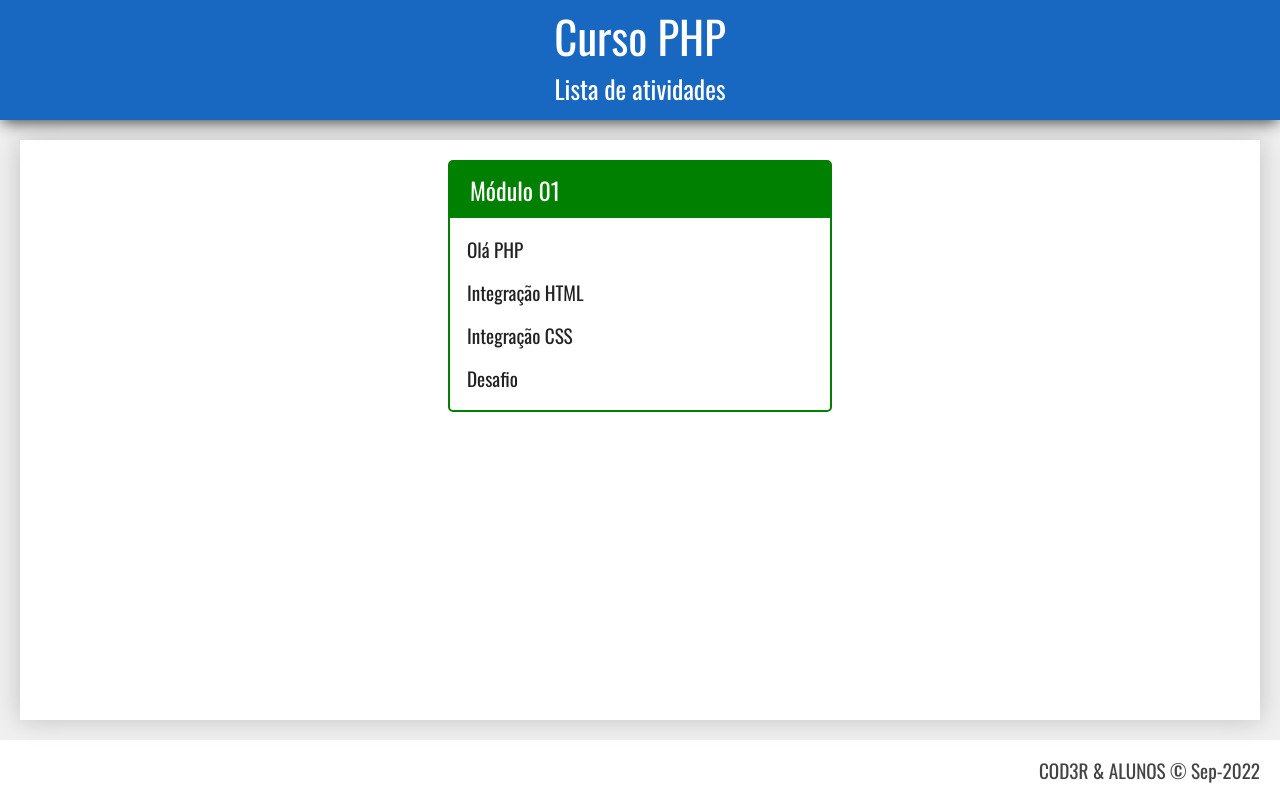
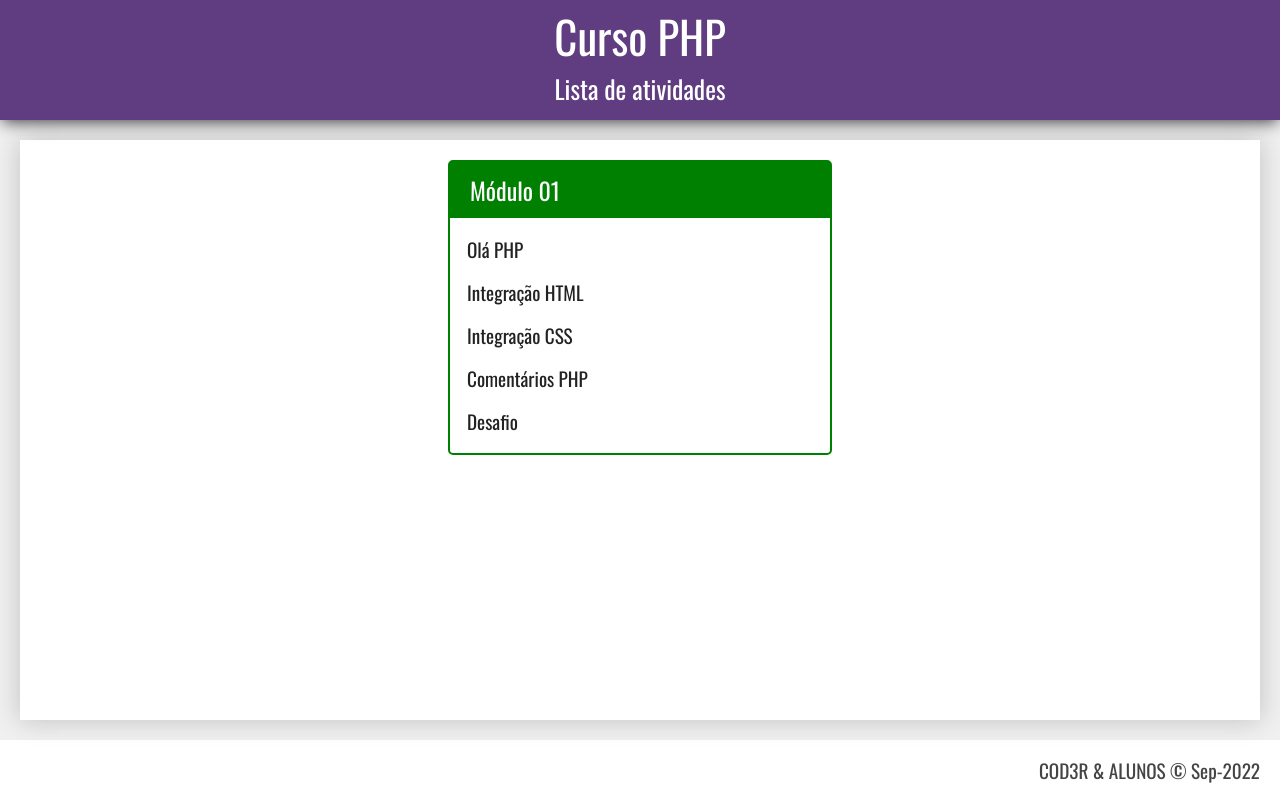
Before and after one commit to Tiago-Egas/Curso-PHP-Completo---COD3R, a PHP site: page / in a window 1280 px wide. Run offline with PHP 8.4, Linux system fonts and the light colour scheme.

Commit message:
Fixes and new exercices

```diff
--- a/1.basico/css.php
+++ b/1.basico/css.php
@@ -1,4 +1,4 @@
-<div class="titulo">Integração CSS</div>
+<div center class="titulo">Integração CSS</div>
 
 <h1 center>
     <?php
@@ -9,7 +9,7 @@
     ?>
 </h1>
 
-<?= "<div center azul>Outra forma de me 'expressar'!<div>" ?>
+<?= "<div center azul>Outra forma de me 'expressar'!</div>" ?>
 
 <br>
 <div center>
@@ -29,7 +29,9 @@
 
     [center] {
         display: flex;
+        flex-direction: column 15px;
         justify-content: center;
+        text-align: center;
     }
 
     [azul] {
--- a/1.basico/html.php
+++ b/1.basico/html.php
@@ -9,7 +9,7 @@
     ?>
 </h1>
 
-<?= "<div>Outra forma de me 'expressar'!<div>" ?>
+<?= "<div center>Outra forma de me 'expressar'!<div>" ?>
 
 <br>
 <div><button><?= "Legal" ?></button></div>
--- a/assets/style.css
+++ b/assets/style.css
@@ -17,7 +17,7 @@ body {
 
 .cabecalho {
     grid-area: cabecalho;
-    background-color: #1867c0;
+    background-color: #603d81;
     color: white;
     display: flex;
     flex-direction: column;
--- a/index.php
+++ b/index.php
@@ -23,148 +23,23 @@
                 <div class="modulo verde">
                     <h3>Módulo 01</h3>
                     <ul>
-                        <li><a href="exercicio.php?dir=1.basico&file=ola">Olá PHP</a></li>
-                        <li><a href="exercicio.php?dir=1.basico&file=html">Integração HTML</a></li>
-                        <li><a href="exercicio.php?dir=1.basico&file=css">Integração CSS</a></li>
-                        <li><a href="exercicio.php?dir=1.basico&file=css">Desafio</a></li>
+                        <li>
+                            <a href="exercicio.php?dir=1.basico&file=ola">Olá PHP</a>
+                        </li>
+                        <li>
+                            <a href="exercicio.php?dir=1.basico&file=html">Integração HTML</a>
+                        </li>
+                        <li>
+                            <a href="exercicio.php?dir=1.basico&file=css">Integração CSS</a>
+                        </li>
+                        <li>
+                            <a href="exercicio.php?dir=1.basico&file=comentarios">Comentários PHP</a>
+                        </li>
+                        <li>
+                            <a href="exercicio.php?dir=1.basico&file=desafio">Desafio</a>
+                        </li>
                     </ul>
                 </div>
-                <!-- <div class="modulo vermelho">
-                    <h3>Módulo 02</h3>
-                    <ul>
-                        <li><a href="#">Exercício A</a></li>
-                        <li><a href="#">Exercício B</a></li>
-                        <li><a href="#">Exercício C</a></li>
-                    </ul>
-                </div> -->
-                <!-- <div class="modulo azul">
-                    <h3>Módulo 03</h3>
-                    <ul>
-                        <li><a href="#">Exercício A</a></li>
-                        <li><a href="#">Exercício B</a></li>
-                        <li><a href="#">Exercício C</a></li>
-                    </ul>
-                </div> -->
-                <!-- <div class="modulo roxo">
-                    <h3>Módulo 04</h3>
-                    <ul>
-                        <li><a href="#">Exercício A</a></li>
-                        <li><a href="#">Exercício B</a></li>
-                        <li><a href="#">Exercício C</a></li>
-                    </ul>
-                </div> -->
-                <!-- <div class="modulo laranja">
-                    <h3>Módulo 05</h3>
-                    <ul>
-                        <li><a href="#">Exercício A</a></li>
-                        <li><a href="#">Exercício B</a></li>
-                        <li><a href="#">Exercício C</a></li>
-                    </ul>
-                </div> -->
-                <!-- <div class="modulo verde-escuro">
-                    <h3>Módulo 06</h3>
-                    <ul>
-                        <li><a href="#">Exercício A</a></li>
-                        <li><a href="#">Exercício B</a></li>
-                        <li><a href="#">Exercício C</a></li>
-                    </ul>
-                </div> -->
-                <!-- <div class="modulo vermelho-escuro">
-                    <h3>Módulo 07</h3>
-                    <ul>
-                        <li><a href="#">Exercício A</a></li>
-                        <li><a href="#">Exercício B</a></li>
-                        <li><a href="#">Exercício C</a></li>
-                    </ul>
-                </div> -->
-                <!-- <div class="modulo azul-escuro">
-                    <h3>Módulo 08</h3>
-                    <ul>
-                        <li><a href="#">Exercício A</a></li>
-                        <li><a href="#">Exercício B</a></li>
-                        <li><a href="#">Exercício C</a></li>
-                    </ul>
-                </div> -->
-                <!-- <div class="modulo roxo-escuro">
-                    <h3>Módulo 09</h3>
-                    <ul>
-                        <li><a href="#">Exercício A</a></li>
-                        <li><a href="#">Exercício B</a></li>
-                        <li><a href="#">Exercício C</a></li>
-                    </ul>
-                </div> -->
-                <!-- <div class="modulo">
-                    <h3>Módulo 10</h3>
-                    <ul>
-                        <li><a href="#">Exercício A</a></li>
-                        <li><a href="#">Exercício B</a></li>
-                        <li><a href="#">Exercício C</a></li>
-                    </ul>
-                </div>
-                <div class="modulo">
-                    <h3>Módulo 11</h3>
-                    <ul>
-                        <li><a href="#">Exercício A</a></li>
-                        <li><a href="#">Exercício B</a></li>
-                        <li><a href="#">Exercício C</a></li>
-                    </ul>
-                </div>
-                <div class="modulo">
-                    <h3>Módulo 12</h3>
-                    <ul>
-                        <li><a href="#">Exercício A</a></li>
-                        <li><a href="#">Exercício B</a></li>
-                        <li><a href="#">Exercício C</a></li>
-                    </ul>
-                </div>
-                <div class="modulo">
-                    <h3>Módulo 13</h3>
-                    <ul>
-                        <li><a href="#">Exercício A</a></li>
-                        <li><a href="#">Exercício B</a></li>
-                        <li><a href="#">Exercício C</a></li>
-                    </ul>
-                </div>
-                <div class="modulo">
-                    <h3>Módulo 14</h3>
-                    <ul>
-                        <li><a href="#">Exercício A</a></li>
-                        <li><a href="#">Exercício B</a></li>
-                        <li><a href="#">Exercício C</a></li>
-                    </ul>
-                </div>
-                <div class="modulo">
-                    <h3>Módulo 15</h3>
-                    <ul>
-                        <li><a href="#">Exercício A</a></li>
-                        <li><a href="#">Exercício B</a></li>
-                        <li><a href="#">Exercício C</a></li>
-                    </ul>
-                </div>
-                <div class="modulo">
-                    <h3>Módulo 16</h3>
-                    <ul>
-                        <li><a href="#">Exercício A</a></li>
-                        <li><a href="#">Exercício B</a></li>
-                        <li><a href="#">Exercício C</a></li>
-                    </ul>
-                </div>
-                <div class="modulo">
-                    <h3>Módulo 17</h3>
-                    <ul>
-                        <li><a href="#">Exercício A</a></li>
-                        <li><a href="#">Exercício B</a></li>
-                        <li><a href="#">Exercício C</a></li>
-                    </ul>
-                </div>
-                <div class="modulo">
-                    <h3>Módulo 18</h3>
-                    <ul>
-                        <li><a href="#">Exercício A</a></li>
-                        <li><a href="#">Exercício B</a></li>
-                        <li><a href="#">Exercício C</a></li>
-                    </ul>
-                </div> -->
             </nav>
         </div>
     </main>
```
Also changed, not shown: 1.basico/comentarios.php (added, +25 -0 lines), 1.basico/desafio.php (added, +19 -0 lines).
